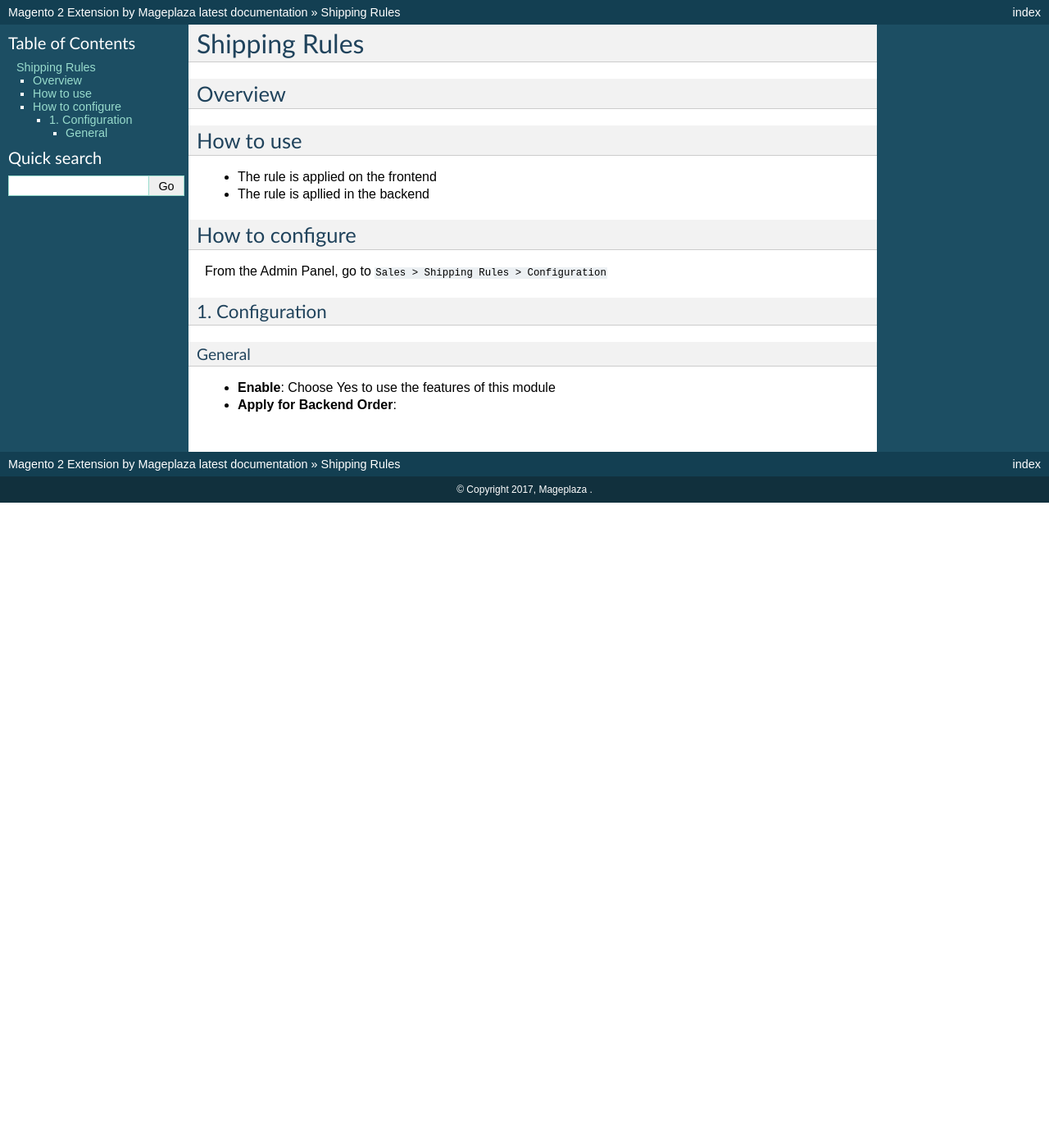
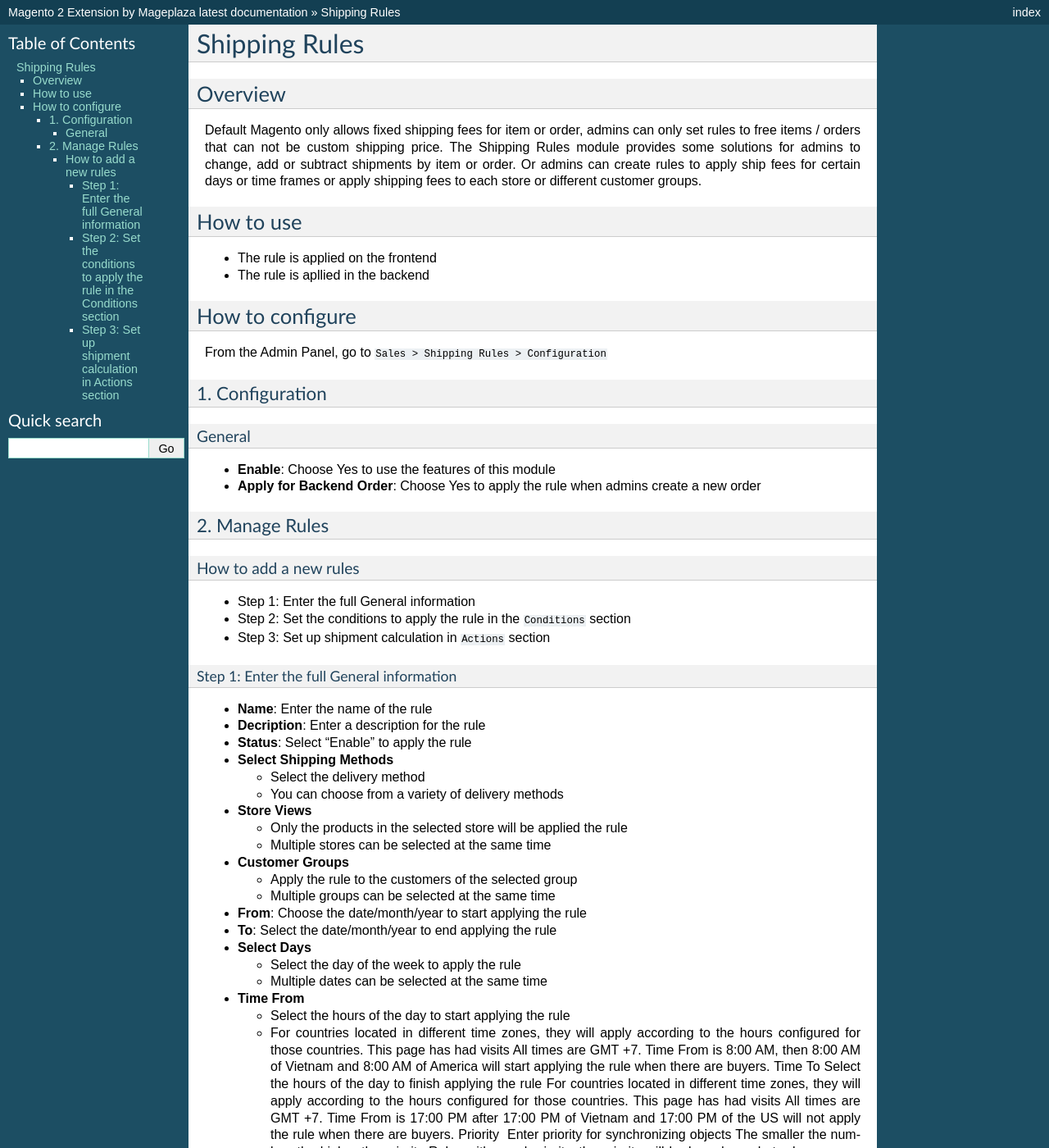
Before and after one commit to magepages/mpdocs, a Sphinx documentation site: the page built from docs/shipping-rules/index.md, in a window 1280 px wide and 1400 px high. Shown: the whole window at 82% size. Built offline with Sphinx 7.4.7, drawn with Linux system fonts in a browser that asks for light colours; pages that are not in the unit, such as notebooks, are missing from menus; some of the changed text lies outside the part shown.

Commit message:
Update index.md

```diff
--- a/docs/shipping-rules/index.md
+++ b/docs/shipping-rules/index.md
@@ -1,5 +1,7 @@
 # Shipping Rules
 ## Overview
+
+Default Magento only allows fixed shipping fees for item or order, admins can only set rules to free items / orders that can not be custom shipping price. The Shipping Rules module provides some solutions for admins to change, add or subtract shipments by item or order. Or admins can create rules to apply ship fees for certain days or time frames or apply shipping fees to each store or different customer groups.
 
 ## How to use
 - The rule is applied on the frontend
@@ -14,4 +16,51 @@
 #### General
 
 - **Enable**: Choose Yes to use the features of this module
-- **Apply for Backend Order**:
+- **Apply for Backend Order**: Choose Yes to apply the rule when admins create a new order
+
+### 2. Manage Rules
+#### How to add a new rules
+- Step 1: Enter the full General information
+- Step 2: Set the conditions to apply the rule in the `Conditions` section
+- Step 3: Set up shipment calculation in `Actions` section
+
+##### Step 1: Enter the full General information
+
+- **Name**: Enter the name of the rule
+- **Decription**: Enter a description for the rule
+- **Status**: Select "Enable" to apply the rule
+- **Select Shipping Methods**
+  - Select the delivery method
+  - You can choose from a variety of delivery methods
+
+- **Store Views**
+  - Only the products in the selected store will be applied the rule
+  - Multiple stores can be selected at the same time
+
+- **Customer Groups**
+  - Apply the rule to the customers of the selected group
+  - Multiple groups can be selected at the same time
+
+- **From**: Choose the date/month/year to start applying the rule
+- **To**: Select the date/month/year to end applying the rule
+- **Select Days**
+  - Select the day of the week to apply the rule
+  - Multiple dates can be selected at the same time
+
+- **Time From**
+  - Select the hours of the day to start applying the rule
+  - For countries located in different time zones, they will apply according to the hours configured for those countries. This page has had visits All times are GMT +7. Time From is 8:00 AM, then 8:00 AM of Vietnam and 8:00 AM of America will start applying the rule when there are buyers.
+Time To
+Select the hours of the day to finish applying the rule
+For countries located in different time zones, they will apply according to the hours configured for those countries. This page has had visits All times are GMT +7. Time From is 17:00 PM after 17:00 PM of Vietnam and 17:00 PM of the US will not apply the rule when there are buyers.
+Priority
+ Enter priority for synchronizing objects
+The smaller the number, the higher the priority
+Rules with equal priority, the priority will be based on what rules are created in advance will be higher priority
+
+
+
+##### Step 2: Set the conditions to apply the rule in the Conditions section
+
+
+##### Step 3: Set up shipment calculation in Actions section
```
